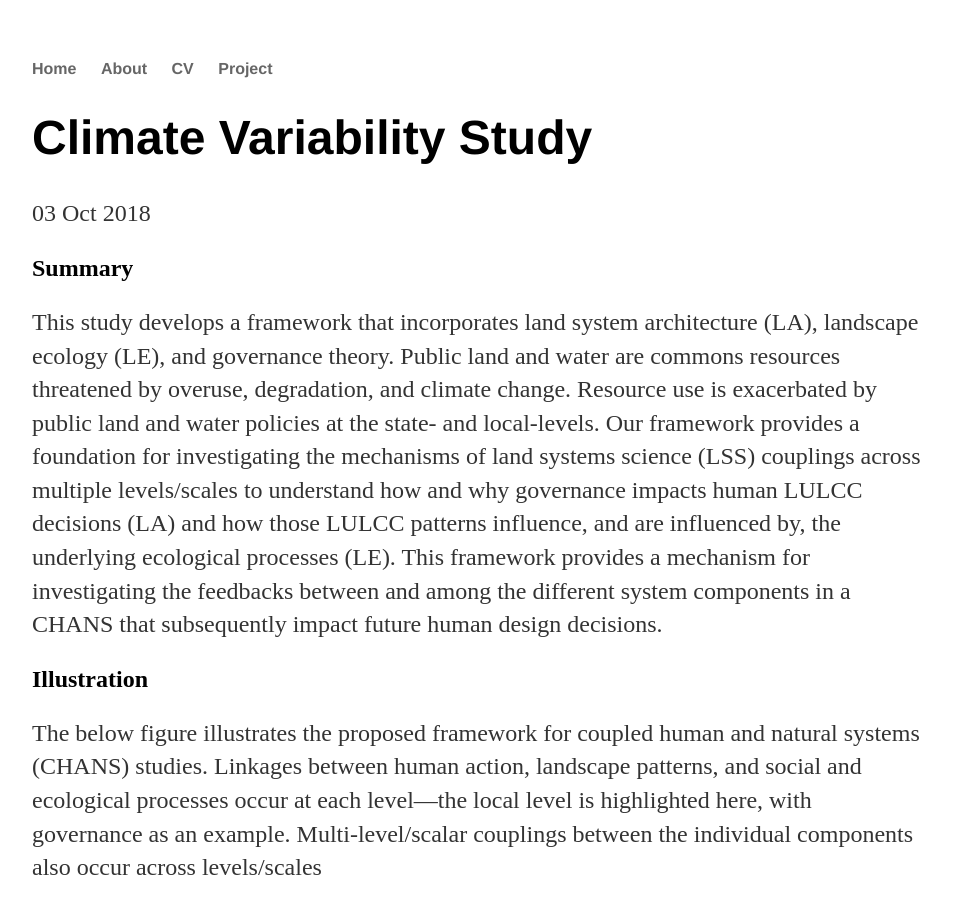
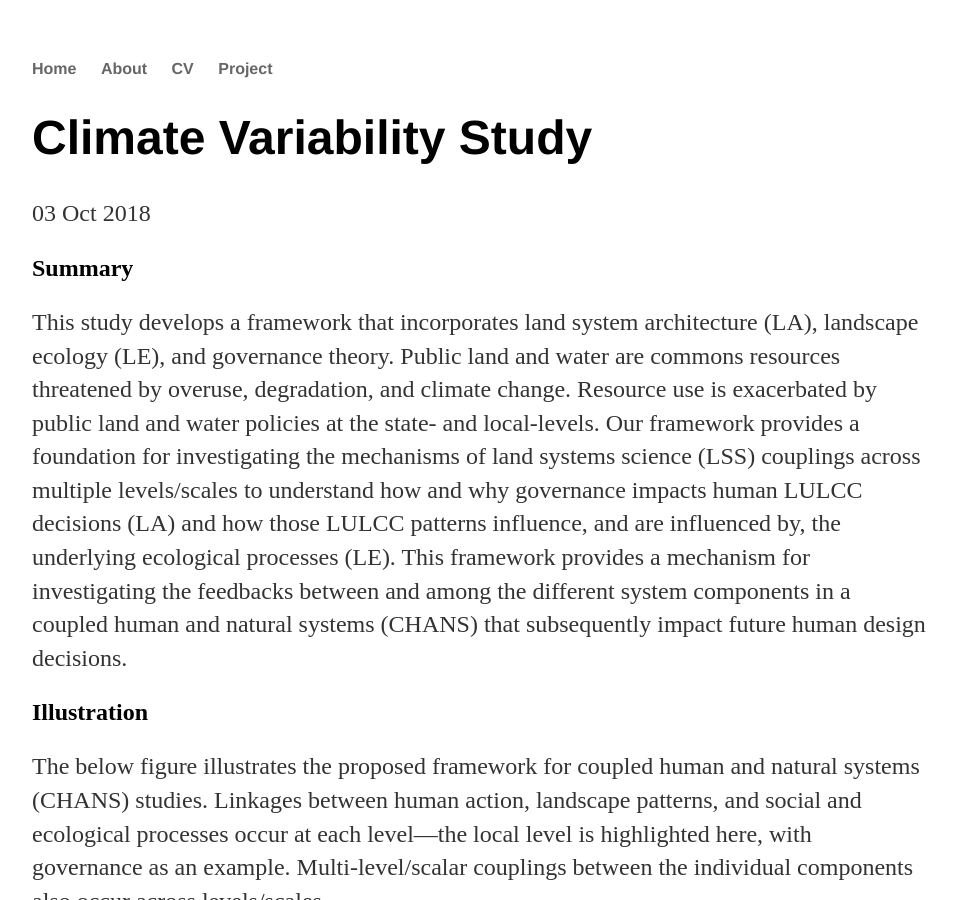
Before and after one commit to yun-zhao/yun-zhao.github.io, a Jekyll site: the page built from _posts/2018-10-03-yun-zhao-Climate.md, in a window 1280 px wide and 900 px high. Shown: the whole window, without its empty margins (160-1115 px from the left). Built offline with Jekyll 4.4.1, drawn with Linux system fonts in a browser that asks for light colours.

Commit message:
Update 2018-10-03-yun-zhao-Climate.md

```diff
--- a/_posts/2018-10-03-yun-zhao-Climate.md
+++ b/_posts/2018-10-03-yun-zhao-Climate.md
@@ -6,7 +6,7 @@ thumb: "https://yun-zhao.github.io/Proj_File/Climate.jpg"
 ---
 
 ## Summary
-This study develops a framework that incorporates land system architecture (LA), landscape ecology (LE), and governance theory. Public land and water are commons resources threatened by overuse, degradation, and climate change. Resource use is exacerbated by public land and water policies at the state- and local-levels. Our framework provides a foundation for investigating the mechanisms of land systems science (LSS) couplings across multiple levels/scales to understand how and why governance impacts human LULCC decisions (LA) and how those LULCC patterns influence, and are influenced by, the underlying ecological processes (LE). This framework provides a mechanism for investigating the feedbacks between and among the different system components in a CHANS that subsequently impact future human design decisions.
+This study develops a framework that incorporates land system architecture (LA), landscape ecology (LE), and governance theory. Public land and water are commons resources threatened by overuse, degradation, and climate change. Resource use is exacerbated by public land and water policies at the state- and local-levels. Our framework provides a foundation for investigating the mechanisms of land systems science (LSS) couplings across multiple levels/scales to understand how and why governance impacts human LULCC decisions (LA) and how those LULCC patterns influence, and are influenced by, the underlying ecological processes (LE). This framework provides a mechanism for investigating the feedbacks between and among the different system components in a coupled human and natural systems (CHANS) that subsequently impact future human design decisions.
 
 ## Illustration
 
```
